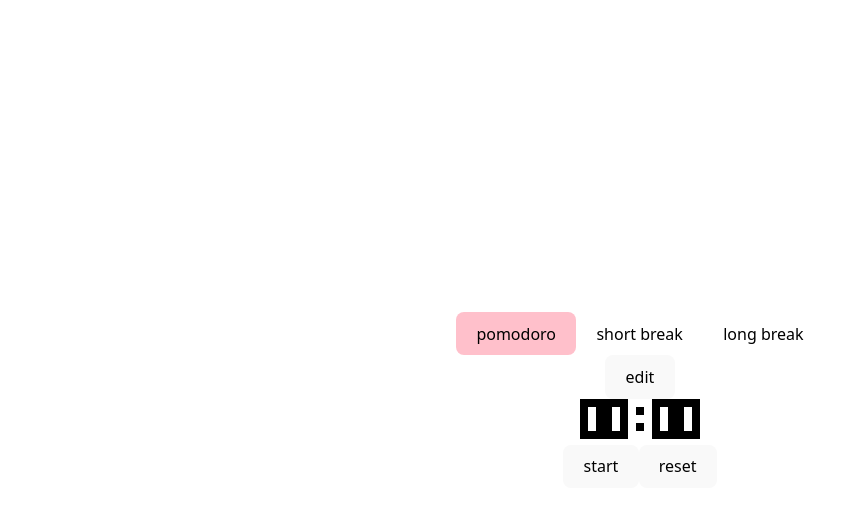
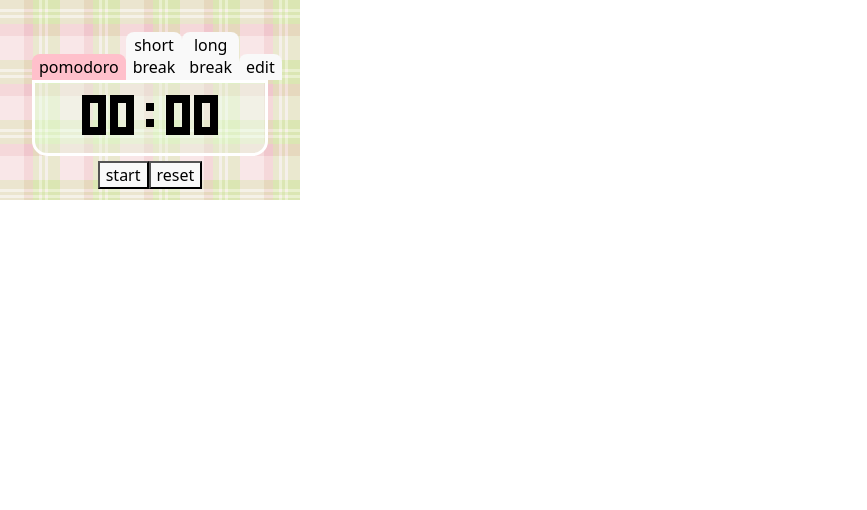
Before and after one commit to sonjali4/pomodoro-chrome-extension, a React (Vite) app: page / in a window 1280 px wide. Shown: the top 510 px of the page, without its empty margins (0-867 px from the left). Built offline with nearby package versions, Linux system fonts and the light colour scheme; no server answers.

Commit message:
added basic styling

```diff
--- a/src/components/Time.jsx
+++ b/src/components/Time.jsx
@@ -13,7 +13,7 @@ function Time({ secondsRemaining }) {
     const secondImage2 = number_images[secondString.charAt(1)];
 
     return (
-        <div id='timer-numbers'>
+        <div id='time-container'>
             <img className="timer-number" src={minuteImage1} />
             <img className="timer-number" src={minuteImage2} />
             <img className="timer-number" src={number_images[':']} />
--- a/src/components/TimeEditButton.jsx
+++ b/src/components/TimeEditButton.jsx
@@ -12,7 +12,7 @@ function TimeEditButton({ modes }) {
 
     return (
         <div>
-            <TimerButton buttonText="edit" onClick={toggleVisibility} />
+            <TimerButton buttonId="edit-btn" buttonText="edit" onClick={toggleVisibility} />
 
             {isVisible && (
                 <div id="modal-overlay" onClick={toggleVisibility}>
--- a/src/components/TimerButton.jsx
+++ b/src/components/TimerButton.jsx
@@ -1,6 +1,6 @@
-function TimerButton({ buttonText, className, onClick }) {
+function TimerButton({ buttonText, className, buttonId, onClick }) {
     return (
-        <button className={className} onClick={onClick}>
+        <button className={className} id={buttonId} onClick={onClick}>
             {buttonText}
         </button>
     );
--- a/src/components/TimerModeButtons.jsx
+++ b/src/components/TimerModeButtons.jsx
@@ -7,20 +7,20 @@ function TimerModeButtons({ modes, currentMode }) {
     }
 
     return (
-        <div id="timer-btns-container">
+        <div id="timer-mode-btns-container">
             <TimerButton
                 buttonText="pomodoro"
-                className={currentMode === 'pomodoro' ? 'active-timer' : 'timer-mode-btn'}
+                className={ `timer-mode-btn ${currentMode === 'pomodoro' ? 'active-timer-btn' : ''}` }
                 onClick={() => changeMode('pomodoro')}
             />
             <TimerButton
                 buttonText="short break"
-                className={currentMode === 'shortBreak' ? 'active-timer' : 'timer-mode-btn'}
+                className={ `timer-mode-btn ${currentMode === 'shortBreak' ? 'active-timer-btn' : ''}` }
                 onClick={() => changeMode('shortBreak')}
             />
             <TimerButton
                 buttonText="long break"
-                className={currentMode === 'longBreak' ? 'active-timer' : 'timer-mode-btn'}
+                className={ `timer-mode-btn ${currentMode === 'longBreak' ? 'active-timer-btn' : ''}` }
                 onClick={() => changeMode('longBreak')}
             />
 
--- a/src/index.css
+++ b/src/index.css
@@ -13,46 +13,37 @@
   -moz-osx-font-smoothing: grayscale;
 }
 
-a {
-  font-weight: 500;
-  color: #646cff;
-  text-decoration: inherit;
-}
-a:hover {
-  color: #535bf2;
+html, body {
+    width: 300px;
+    height: 200px;
+    margin: 0;
+    padding: 0;
+    overflow: hidden;
 }
 
 body {
-  margin: 0;
-  display: flex;
-  place-items: center;
-  min-width: 320px;
-  min-height: 100vh;
-}
-
-h1 {
-  font-size: 3.2em;
-  line-height: 1.1;
+  background-image: url('../public/plaid-pink-green.svg');
+  background-size: cover;
 }
 
 button {
-  border-radius: 8px;
-  border: 1px solid transparent;
-  padding: 0.6em 1.2em;
+  /* border-radius: 8px; */
+  /* border: 1px solid transparent; */
+  /* padding: 0.6em 1.2em; */
   font-size: 1em;
   font-weight: 500;
   font-family: inherit;
-  background-color: #1a1a1a;
+  /* background-color: #1a1a1a; */
   cursor: pointer;
-  transition: border-color 0.25s;
+  /* transition: border-color 0.25s; */
 }
-button:hover {
+/* button:hover {
   border-color: #646cff;
 }
 button:focus,
 button:focus-visible {
   outline: 4px auto -webkit-focus-ring-color;
-}
+} */
 
 @media (prefers-color-scheme: light) {
   :root {
@@ -67,12 +58,34 @@ button:focus-visible {
   }
 }
 
-.active-timer {
+#timer-mode-btns-container {
+  display: flex;
+  flex-direction: row;
+  /* justify-content: center; */
+  align-items: flex-end;
+  /* border: 1px solid black; */
+}
+
+.timer-mode-btn {
+  border: 1px solid transparent;
+  border-radius: 8px 8px 0 0;
+}
+
+.timer-mode-btn:hover {
+  background-color: yellow;
+}
+
+.active-timer-btn {
   background-color: pink;
 }
 
-.timer-mode-btn {
-  background-color: white;
+#edit-btn {
+  border: 1px solid transparent;
+  border-radius: 8px 8px 0 0;
+}
+
+#edit-btn:hover {
+  background-color: green;
 }
 
 #modal-overlay {
@@ -90,3 +103,16 @@ button:focus-visible {
   width: 80%;
   border: 1px solid black;
 }
+
+#time-container {
+  /* margin: 5px auto 5px auto; */
+  margin-bottom: 5px;
+  padding: 10px;
+  background-color: rgba(230, 255, 225, 0.4);
+  border: 3px solid white;
+  border-radius: 0 0 15px 15px;;
+}
+
+.timer-number {
+  padding: 2px;
+}
```
Also changed, not shown: public/plaid-pink-green.svg (renamed from src/assets/plaid-pink-green.svg).
